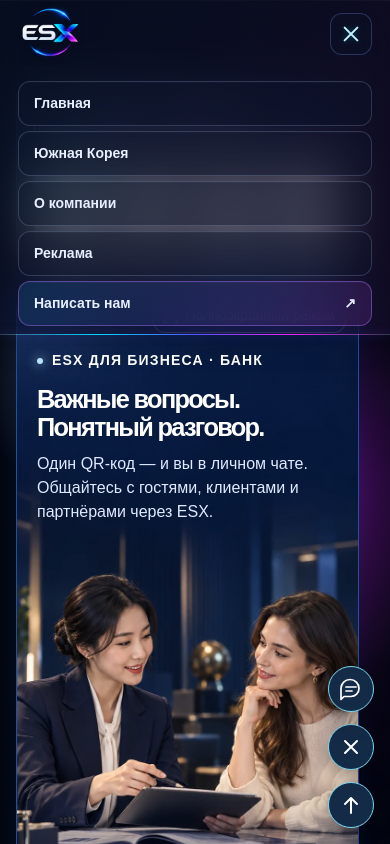
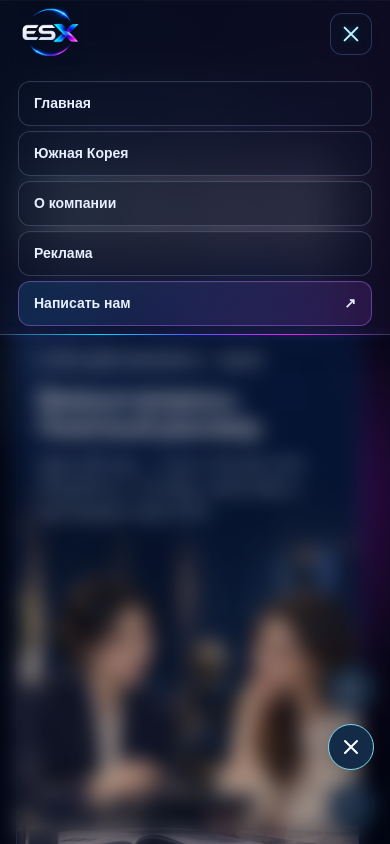
Before and after one commit to evgeniy210688-a11y/esx, a Next.js app: page / in a window 390 px wide. Both pictures are taken after a click on the button 351 px from the left and 34 px from the top of the page. Shown: the top 844 px of the page. Built offline with nearby package versions, Linux system fonts and the light colour scheme.

Commit message:
Blur mobile page behind open navigation menu

```diff
--- a/app/design/SitePage.tsx
+++ b/app/design/SitePage.tsx
@@ -122,6 +122,7 @@
       <button type="button" className="menu-toggle" aria-label={t[44]} aria-expanded={menuOpen} aria-controls="main-navigation" onClick={() => setMenuOpen(!menuOpen)}><span/><span/><span/></button>
       <nav id="main-navigation" aria-label={t[44]}>{navigation.map(({id,label:i})=><Link style={{ backdropFilter: 'blur(14px)', WebkitBackdropFilter: 'blur(14px)' }} onClick={() => setMenuOpen(false)} className={i===4?'nav-contact':''} href={navigationHref(id)} key={id}>{t[i]}{i===4&&<span>↗</span>}</Link>)}</nav>
     </div></header>
+    {menuOpen && <div className="mobile-menu-backdrop" style={{ backdropFilter: 'blur(10px)', WebkitBackdropFilter: 'blur(10px)' }} aria-hidden="true" onClick={() => setMenuOpen(false)} />}
     <main key={section} className="site-main page-enter">
       <section className="language-panel" aria-label={t[10]}><div className="language-label"><span>◎</span><div><strong>{t[10]}</strong><small>{t[11]}</small></div></div><div className="language-row">{languages.map(l=><button lang={l.code} key={l.code} onClick={()=>choose(l.code)} aria-pressed={language===l.code} className={language===l.code?'selected':''}>{l.name}</button>)}</div></section>
       {section === 'korea' && <KoreaSection language={language} />}
--- a/app/design/design.css
+++ b/app/design/design.css
@@ -751,6 +751,21 @@
   .esx-site .language-row button span { margin: 0; font-size: 11px; }
 }
 
+.mobile-menu-backdrop { display: none; }
+@media (max-width: 760px) {
+  .mobile-menu-backdrop {
+    display: block;
+    position: fixed;
+    inset: 0;
+    z-index: 1200;
+    background: #050b1a40;
+    backdrop-filter: blur(10px);
+    -webkit-backdrop-filter: blur(10px);
+  }
+  .esx-header.menu-open,
+  .floating-menu-toggle[aria-expanded="true"] { z-index: 1300; }
+}
+
 .floating-menu-toggle { display: none; }
 @media (max-width:760px) {
   .floating-menu-toggle { display: grid; bottom: calc(max(16px, env(safe-area-inset-bottom)) + 58px); }
```
